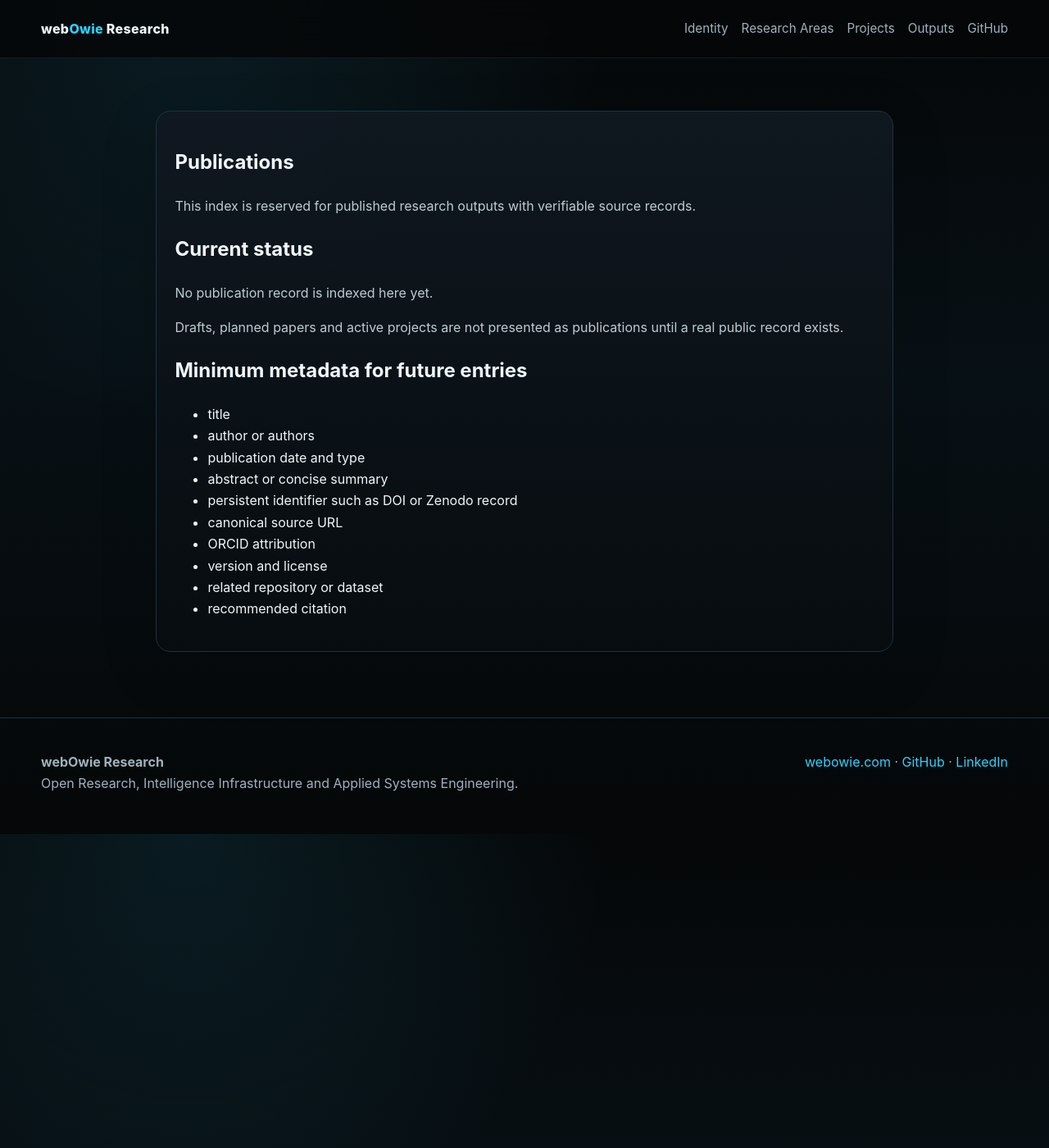
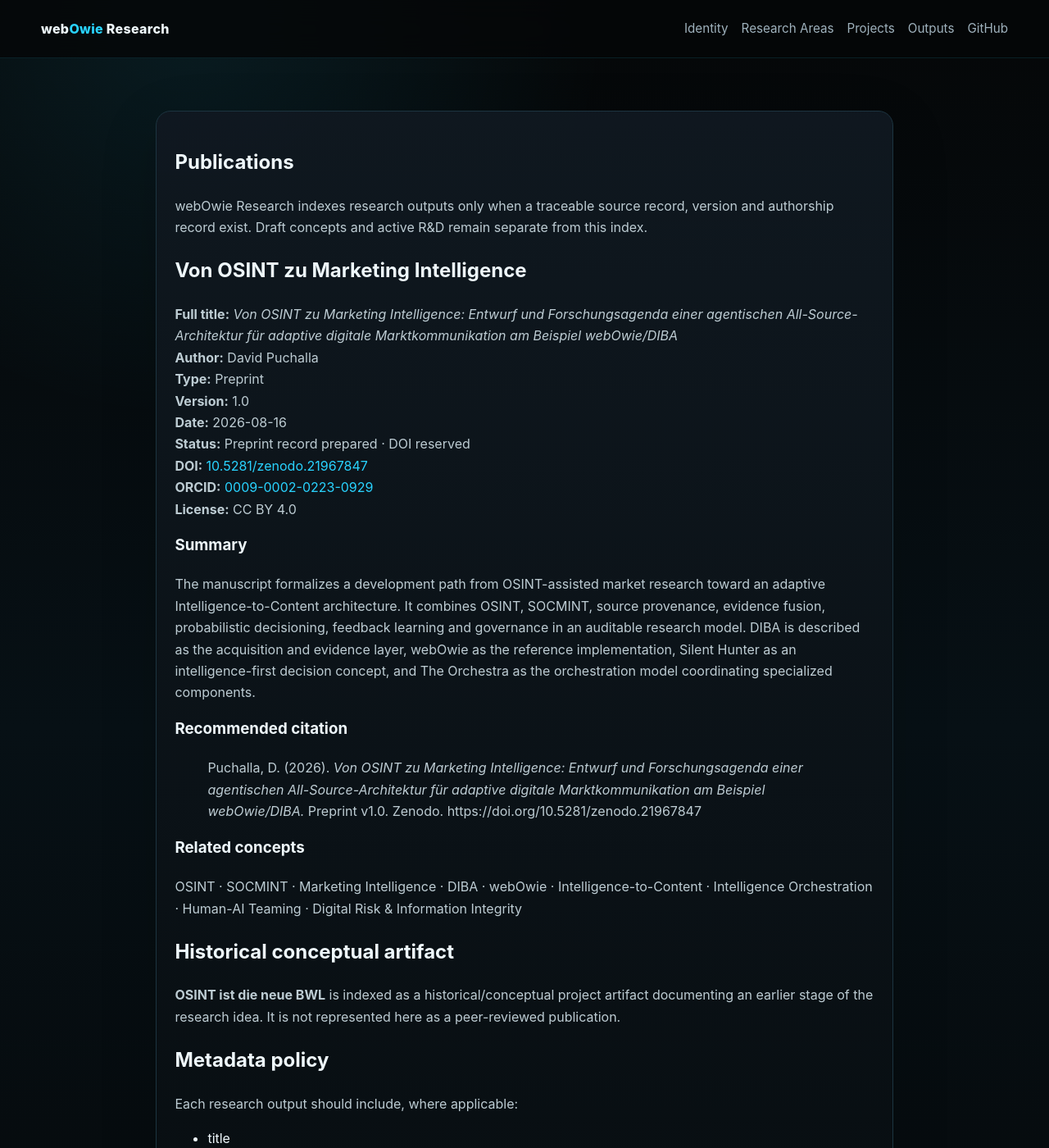
Before and after one commit to webOwie/research, a Jekyll site: the page built from publications/index.md, in a window 1280 px wide and 1400 px high. Shown: the whole window at 82% size. Built offline with Jekyll 4.4.1, drawn with Linux system fonts in a browser that asks for light colours; some of the changed text lies outside the part shown.

Commit message:
docs: index current webOwie research preprint

```diff
--- a/publications/index.md
+++ b/publications/index.md
@@ -1,20 +1,44 @@
 ---
 layout: default
 title: Publications
-description: Published research outputs indexed by webOwie Research.
+description: Research outputs indexed by webOwie Research with persistent identifiers and source records.
 ---
 
 # Publications
 
-This index is reserved for published research outputs with verifiable source records.
+webOwie Research indexes research outputs only when a traceable source record, version and authorship record exist. Draft concepts and active R&D remain separate from this index.
 
-## Current status
+## Von OSINT zu Marketing Intelligence
 
-No publication record is indexed here yet.
+**Full title:** *Von OSINT zu Marketing Intelligence: Entwurf und Forschungsagenda einer agentischen All-Source-Architektur für adaptive digitale Marktkommunikation am Beispiel webOwie/DIBA*
+**Author:** David Puchalla
+**Type:** Preprint
+**Version:** 1.0
+**Date:** 2026-08-16
+**Status:** Preprint record prepared · DOI reserved
+**DOI:** [10.5281/zenodo.21967847](https://doi.org/10.5281/zenodo.21967847)
+**ORCID:** [0009-0002-0223-0929](https://orcid.org/0009-0002-0223-0929)
+**License:** CC BY 4.0
 
-Drafts, planned papers and active projects are not presented as publications until a real public record exists.
+### Summary
 
-## Minimum metadata for future entries
+The manuscript formalizes a development path from OSINT-assisted market research toward an adaptive Intelligence-to-Content architecture. It combines OSINT, SOCMINT, source provenance, evidence fusion, probabilistic decisioning, feedback learning and governance in an auditable research model. DIBA is described as the acquisition and evidence layer, webOwie as the reference implementation, Silent Hunter as an intelligence-first decision concept, and The Orchestra as the orchestration model coordinating specialized components.
+
+### Recommended citation
+
+> Puchalla, D. (2026). *Von OSINT zu Marketing Intelligence: Entwurf und Forschungsagenda einer agentischen All-Source-Architektur für adaptive digitale Marktkommunikation am Beispiel webOwie/DIBA.* Preprint v1.0. Zenodo. https://doi.org/10.5281/zenodo.21967847
+
+### Related concepts
+
+OSINT · SOCMINT · Marketing Intelligence · DIBA · webOwie · Intelligence-to-Content · Intelligence Orchestration · Human-AI Teaming · Digital Risk & Information Integrity
+
+## Historical conceptual artifact
+
+**OSINT ist die neue BWL** is indexed as a historical/conceptual project artifact documenting an earlier stage of the research idea. It is not represented here as a peer-reviewed publication.
+
+## Metadata policy
+
+Each research output should include, where applicable:
 
 - title
 - author or authors
@@ -26,3 +50,5 @@
 - version and license
 - related repository or dataset
 - recommended citation
+
+The status of a record must reflect the status of its external source. A reserved DOI or preview record is not labeled as a published paper until the public source resolves accordingly.
```
